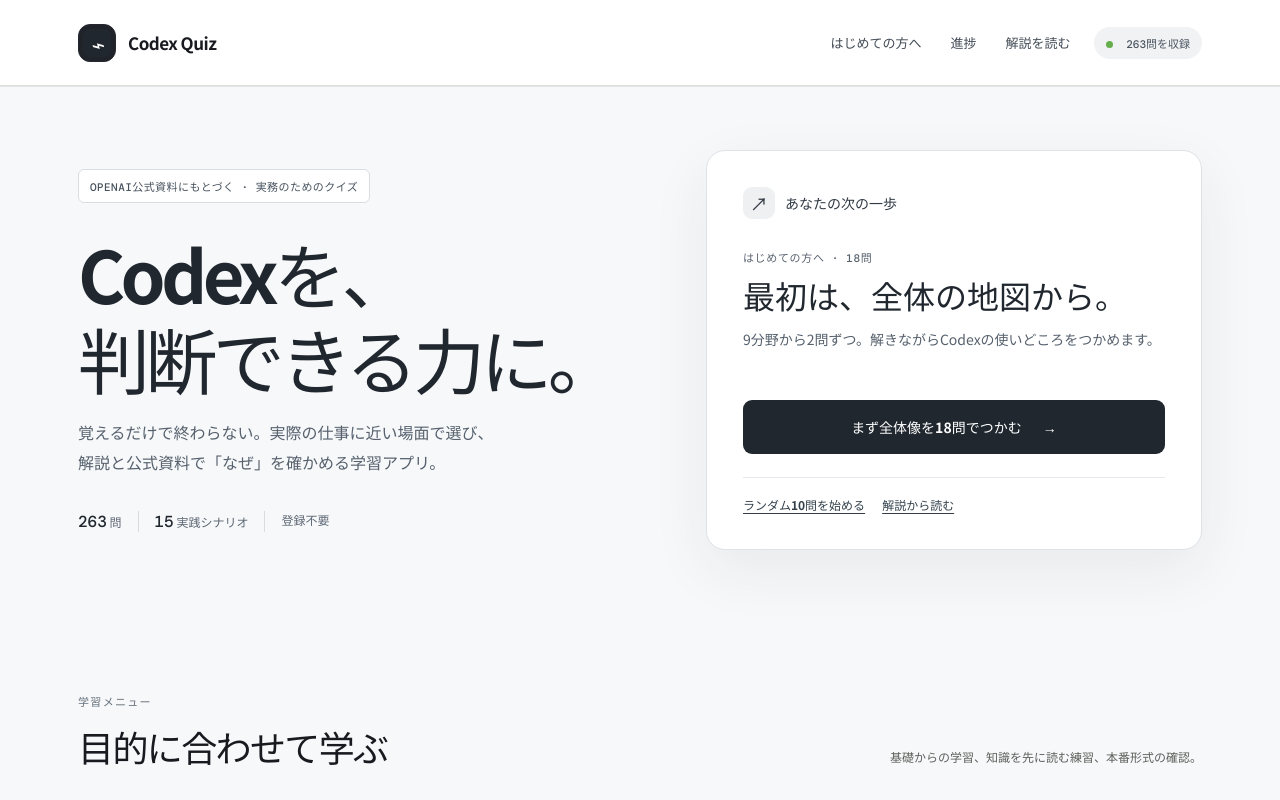
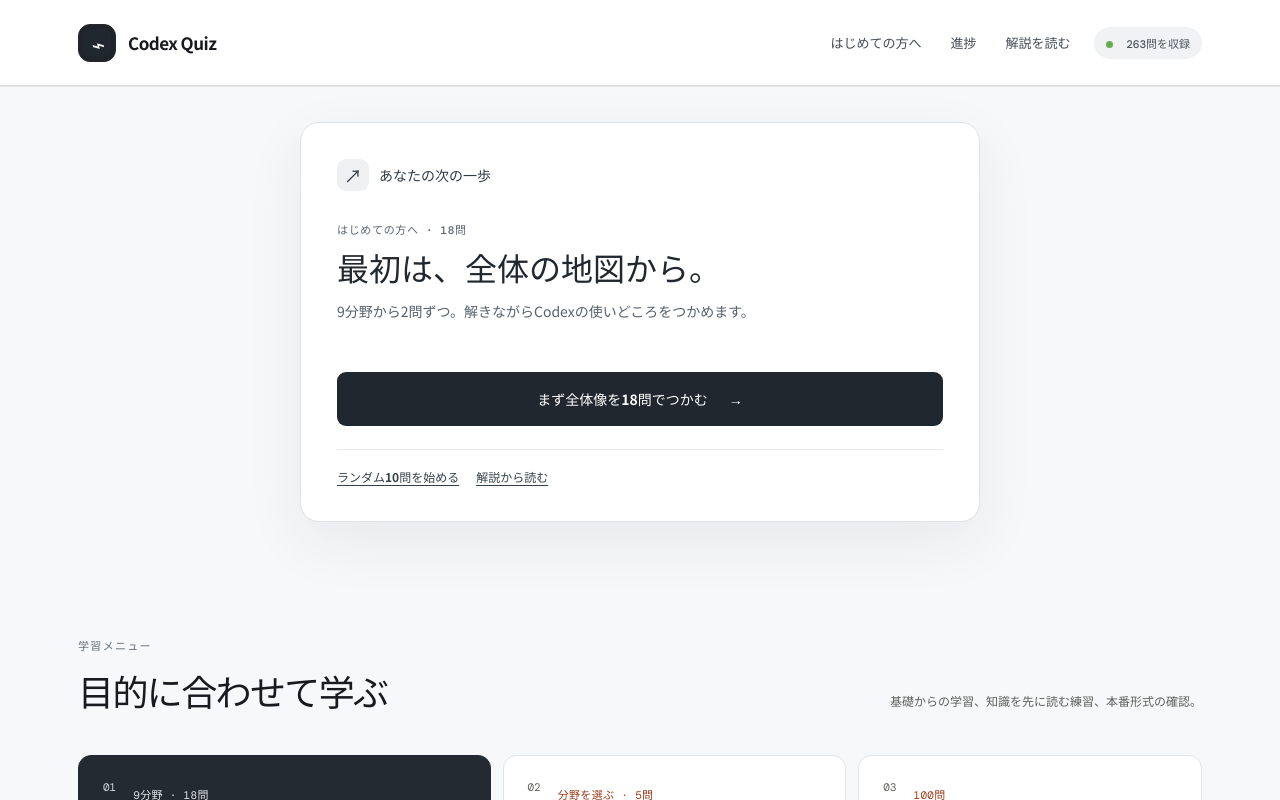
Before and after one commit to ip-san/codex-quiz, a React (Vite) app: page / in a window 1280 px wide. Both pictures are taken after a click on the button "スキップしてメニューへ". Shown: the top 800 px of the page. Built offline with nearby package versions, Linux system fonts and the light colour scheme.

Commit message:
Prioritize next learning action on home

```diff
--- a/src/App.tsx
+++ b/src/App.tsx
@@ -970,28 +970,6 @@ function App() {
         </Suspense>
       </nav>
       <section className="hero">
-        <div className="hero-copy">
-          <div className="pill">OPENAI公式資料にもとづく · 実務のためのクイズ</div>
-          <h1>
-            Codexを、
-            <br />
-            <em>判断できる力</em>に。
-          </h1>
-          <p>
-            覚えるだけで終わらない。実際の仕事に近い場面で選び、
-            <br className="desktop" />
-            解説と公式資料で「なぜ」を確かめる学習アプリ。
-          </p>
-          <div className="hero-proof">
-            <span>
-              <strong>{quizzes.length}</strong> 問
-            </span>
-            <span>
-              <strong>{scenarios.length}</strong> 実践シナリオ
-            </span>
-            <span>登録不要</span>
-          </div>
-        </div>
         <div className="next-step-card">
           <div className="next-step-heading">
             <span className="next-step-icon" aria-hidden="true">
@@ -1002,7 +980,7 @@ function App() {
           {resumableSession ? (
             <>
               <p className="next-step-kicker">途中から再開</p>
-              <h2>前回の続きから</h2>
+              <h1>前回の続きから</h1>
               <p>
                 {resumableSession.label} · {resumableSession.index + 1}/{resumableSession.ids.length}問目
               </p>
@@ -1016,7 +994,7 @@ function App() {
           ) : dueQuestions.length > 0 ? (
             <>
               <p className="next-step-kicker">復習のタイミング · {dueQuestions.length}問</p>
-              <h2>3問だけ、思い出す。</h2>
+              <h1>3問だけ、思い出す。</h1>
               <p>前に解いた知識を、短い復習で確かめましょう。</p>
               <button className="primary" onClick={startDue}>
                 60秒チェック <span>→</span>
@@ -1025,7 +1003,7 @@ function App() {
           ) : weakQuestions.length > 0 ? (
             <>
               <p className="next-step-kicker">苦手を復習 · {weakQuestions.length}問</p>
-              <h2>迷った問題から、もう一度。</h2>
+              <h1>迷った問題から、もう一度。</h1>
               <p>間違えた理由を見直して、次の判断につなげます。</p>
               <button className="primary" onClick={startWeak}>
                 苦手問題を復習 <span>→</span>
@@ -1034,7 +1012,7 @@ function App() {
           ) : progress.answered > 0 ? (
             <>
               <p className="next-step-kicker">今日の練習</p>
-              <h2>次の10問に進もう。</h2>
+              <h1>次の10問に進もう。</h1>
               <p>分野を横断して、実務の判断を少しずつ磨きます。</p>
               <button className="primary" onClick={() => start()}>
                 10問の練習を始める <span>→</span>
@@ -1043,7 +1021,7 @@ function App() {
           ) : (
             <>
               <p className="next-step-kicker">はじめての方へ · 18問</p>
-              <h2>最初は、全体の地図から。</h2>
+              <h1>最初は、全体の地図から。</h1>
               <p>9分野から2問ずつ。解きながらCodexの使いどころをつかめます。</p>
               <button className="primary" onClick={() => startMode("overview")}>
                 まず全体像を18問でつかむ <span>→</span>
--- a/src/home.css
+++ b/src/home.css
@@ -51,38 +51,17 @@
 @keyframes menu-enter { from { transform: translateX(-20px); opacity: .7; } to { transform: translateX(0); opacity: 1; } }
 
 .hero {
-  min-height: 480px;
-  padding-block: 64px;
-  gap: clamp(38px, 6vw, 84px);
+  display: block;
+  min-height: 0;
+  padding: 36px max(28px, calc((100vw - 1124px) / 2));
   background: #f7f8fa;
   color: #20272e;
   border: 0;
 }
 
-.hero .pill {
-  border-color: #d9dde2;
-  background: #fff;
-  color: #48535f;
-  letter-spacing: .04em;
-}
-
-.hero h1 {
+.next-step-card {
   max-width: 680px;
-  margin: 28px 0 18px;
-  font-size: clamp(45px, 5.8vw, 72px);
-  line-height: 1.18;
-  letter-spacing: -.065em;
-}
-
-.hero h1 em { color: #20272e; }
-.hero-copy > p { max-width: 540px; color: #56616d; font-size: 16px; line-height: 1.85; }
-.hero-proof { display: flex; flex-wrap: wrap; gap: 0; margin-top: 33px; color: #5d6874; font-size: 12px; }
-.hero-proof span { padding: 0 16px; border-right: 1px solid #d9dde2; }
-.hero-proof span:first-child { padding-left: 0; }
-.hero-proof span:last-child { border: 0; }
-.hero-proof strong { color: #20272e; font: 500 16px "DM Mono", monospace; }
-
-.next-step-card {
+  margin-inline: auto;
   padding: clamp(25px, 3vw, 36px);
   border: 1px solid #dfe3e8;
   border-radius: 19px;
@@ -92,7 +71,7 @@
 .next-step-heading { display: flex; align-items: center; gap: 10px; color: #303a45; font-size: 14px; font-weight: 700; }
 .next-step-icon { display: grid; place-items: center; width: 32px; height: 32px; border-radius: 9px; background: #eef0f2; color: #303740; font-size: 18px; }
 .next-step-card .next-step-kicker { margin: 30px 0 9px; color: #59636f; font: 700 11px "DM Mono", monospace; letter-spacing: .06em; }
-.next-step-card h2 { margin: 0 0 11px; color: #20272e; font-size: clamp(24px, 2.5vw, 32px); line-height: 1.35; }
+.next-step-card h1 { margin: 0 0 11px; color: #20272e; font-size: clamp(24px, 2.5vw, 32px); line-height: 1.35; }
 .next-step-card p:not(.next-step-kicker) { min-height: 48px; margin: 0 0 24px; color: #56616d; font-size: 14px; line-height: 1.7; }
 .next-step-card .primary { width: 100%; min-height: 54px; justify-content: space-between; background: #20272e; color: #fff; box-shadow: none; font-size: 14px; }
 .next-step-card .primary:hover { background: #303a45; }
@@ -169,7 +148,7 @@
 .category-more { display: none; }
 
 @media (max-width: 800px) {
-  .hero { min-height: 0; grid-template-columns: 1fr 1fr; gap: 28px; padding-block: 58px; }
+  .hero { padding-block: 32px; }
   .next-step-card { padding: 23px; }
   .home-progress { margin-inline: 18px; }
   .scenario-grid { grid-template-columns: repeat(2, minmax(0, 1fr)); }
@@ -189,15 +168,10 @@
   .home-nav { padding-inline: 18px; }
   .home-nav .mobile-nav { order: -1; }
   .home-nav .brand { margin-left: auto; }
-  .hero { grid-template-columns: 1fr; gap: 26px; padding: 40px 20px 38px; }
-  .hero h1 { margin: 19px 0 13px; font-size: clamp(38px, 10vw, 49px); }
-  .hero-copy > p { font-size: 14px; line-height: 1.75; }
-  .hero-proof { justify-content: flex-start; margin-top: 22px; font-size: 11px; }
-  .hero-proof span { padding-inline: 11px; }
-  .hero-proof strong { font-size: 13px; }
+  .hero { padding: 22px 20px 28px; }
   .next-step-card { padding: 21px; }
   .next-step-card .next-step-kicker { margin-top: 20px; }
-  .next-step-card h2 { font-size: 24px; }
+  .next-step-card h1 { font-size: 24px; }
   .next-step-card p:not(.next-step-kicker) { min-height: 0; margin-bottom: 18px; }
   .home-progress { flex-wrap: wrap; gap: 9px 17px; padding: 13px 16px; }
   .home-progress div { flex: 1 1 42%; }
--- a/src/styles.css
+++ b/src/styles.css
@@ -10,7 +10,7 @@ nav, .quiz-header { max-width: 1180px; height: 86px; margin: auto; padding: 0 28
 .brand { display: flex; align-items: center; gap: 12px; font-size: 19px; letter-spacing: -.03em; }
 .logo-mark { width: 38px; height: 38px; display: grid; place-items: center; border: 1.5px solid #252830; border-radius: 12px; background: var(--ink); color: white; box-shadow: inset 0 0 0 4px #202329; }
 .logo-mark span { font-size: 22px; transform: rotate(-15deg); }
-.nav-badge, .pill { font: 500 11px "DM Mono", monospace; letter-spacing: .08em; text-transform: uppercase; }
+.nav-badge { font: 500 11px "DM Mono", monospace; letter-spacing: .08em; text-transform: uppercase; }
 .nav-badge { padding: 8px 12px; background: #ebe9e3; border-radius: 99px; color: #5e625f; }
 .nav-actions { display: flex; align-items: center; gap: 17px; }.nav-actions > button { border: 0; background: transparent; color: #555854; font-size: 11px; font-weight: 600; }.nav-actions > button span { display: inline-grid; place-items: center; width: 19px; height: 19px; margin-left: 4px; border-radius: 50%; background: var(--orange); color: white; font: 9px "DM Mono"; }
 .home-nav { position: sticky; top: 0; z-index: 10; background: #f4f3ef; border-bottom: 1px solid #e0ded8; }
@@ -23,16 +23,9 @@ nav, .quiz-header { max-width: 1180px; height: 86px; margin: auto; padding: 0 28
 .mobile-nav-panel a:hover, .mobile-nav-panel button:hover, .mobile-nav-panel a:focus-visible, .mobile-nav-panel button:focus-visible { background: #e9ede0; }
 #scenario-heading, #learning-modes, #categories { scroll-margin-top: 86px; }
 .status-dot { display: inline-block; width: 7px; height: 7px; border-radius: 50%; margin-right: 7px; background: #66ad4b; }
-.hero { min-height: 570px; padding: 68px max(28px, calc((100vw - 1124px) / 2)); display: grid; grid-template-columns: 1fr .9fr; gap: 80px; align-items: center; background: radial-gradient(circle at 15% 20%, #fff 0, transparent 31%), #f4f3ef; border-top: 1px solid #e0ded8; }
-.pill { display: inline-block; padding: 8px 11px; border: 1px solid #d4d1c8; border-radius: 6px; color: #666861; background: #faf9f5; }
-.hero h1 { font-size: clamp(48px, 6vw, 76px); line-height: 1.08; letter-spacing: -.065em; margin: 24px 0; }
-.hero h1 em { color: var(--orange); font-style: normal; }
-.hero-copy > p { color: #686a68; font-size: 16px; line-height: 1.9; }
-.hero-actions { margin-top: 34px; display: flex; align-items: center; gap: 28px; }
 .primary { border: 0; background: var(--ink); color: white; padding: 15px 21px; border-radius: 9px; font-weight: 700; box-shadow: 0 3px 0 #0003; }
 .primary:hover { background: #292d35; transform: translateY(-1px); }
 .primary span { margin-left: 18px; }
-.hero-actions .quiet-action { border: 0; background: none; padding: 0; color: #36383b; font-size: 13px; text-decoration: underline; text-underline-offset: 5px; cursor: pointer; }
 .terminal-card { color: #e8ebed; background: #16191e; border-radius: 14px; box-shadow: 0 30px 65px #32342f32, 0 0 0 1px #000; overflow: hidden; transform: rotate(1deg); }
 .terminal-top { height: 42px; padding: 0 15px; background: #23262c; display: flex; gap: 7px; align-items: center; border-bottom: 1px solid #33363b; }
 .terminal-top > span { width: 9px; height: 9px; border-radius: 50%; background: #ee655a; }.terminal-top > span:nth-child(2) { background:#e9bd4f }.terminal-top > span:nth-child(3) { background:#61c555 }
```
Also changed, not shown: 2 other files (tests, documents, lock files or other folders).
